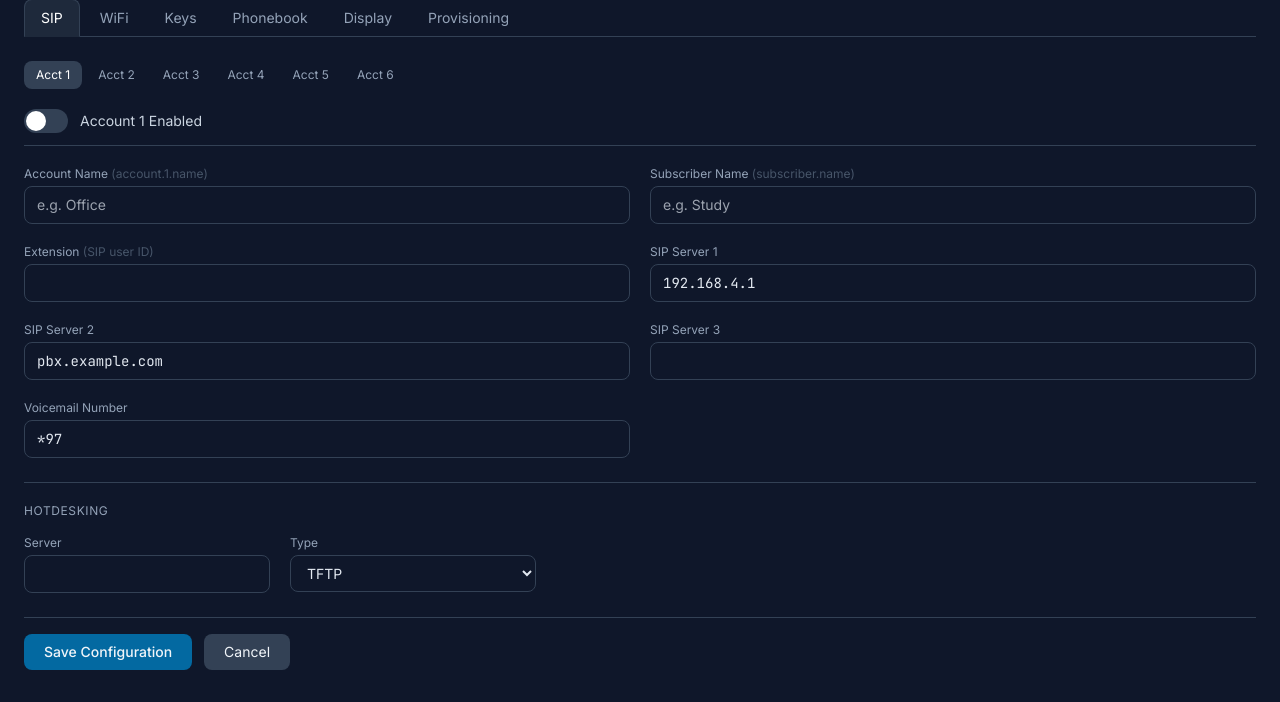
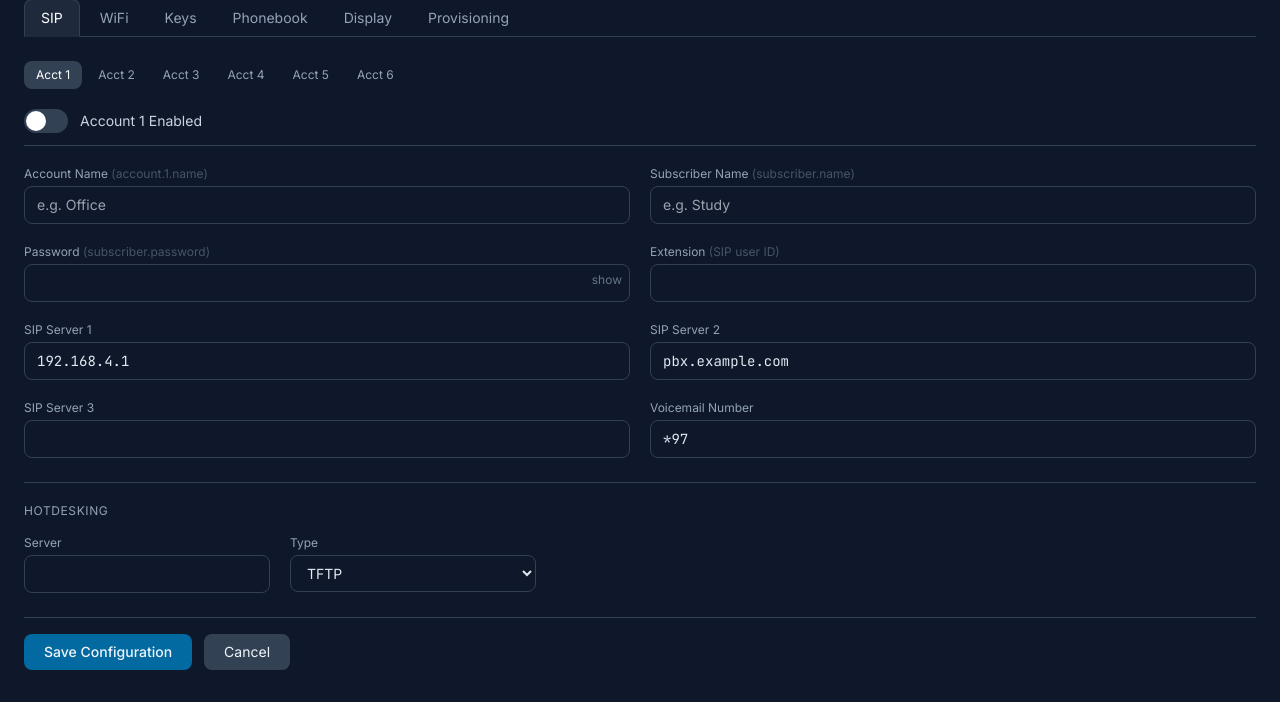
Before and after one commit to tarantir/GrandStream-Config-Manager, a FastAPI app: template templates/phone_edit.html in a window 1280 px wide. Shown: the part 148-850 px from the top of the page. Run offline with FastAPI, Linux system fonts and the light colour scheme; the template is opened without the code that fills it, so the values that code supplies are empty; some libraries are stand-ins or nearby versions.

Commit message:
Add password field to SipAccount model and update related functionality

```diff
--- a/database.py
+++ b/database.py
@@ -48,6 +48,7 @@ def init_db():
         _add_column_if_missing(conn, "phone_configs", "screensaver_downloadxmlinterval", "INTEGER DEFAULT 0")
         _add_column_if_missing(conn, "phone_configs", "screensaver_useprogrammablekeys", "BOOLEAN DEFAULT 0")
         _add_column_if_missing(conn, "sip_accounts",  "subscriber_name",                  "TEXT DEFAULT ''")
+        _add_column_if_missing(conn, "sip_accounts",  "password",                         "TEXT DEFAULT ''")
         _add_column_if_missing(conn, "sip_accounts",  "sip_server_3",                     "TEXT DEFAULT ''")
         _add_column_if_missing(conn, "phone_configs", "sip_notify_challenge",             "BOOLEAN DEFAULT 1")
         _add_column_if_missing(conn, "phone_configs", "datetime_date_format",            "TEXT DEFAULT 'yyyy-mm-dd'")
--- a/main.py
+++ b/main.py
@@ -158,7 +158,8 @@ async def save_phone_config(request: Request, phone_id: int, db: Session = Depen
         acct.enabled = f"acct_{n}_enabled" in form_data
         acct.display_name = form_data.get(f"acct_{n}_display_name", "")
         acct.subscriber_name = form_data.get(f"acct_{n}_subscriber_name", "")
-        acct.extension = form_data.get(f"acct_{n}_extension", "")
+        acct.password        = form_data.get(f"acct_{n}_password", "")
+        acct.extension       = form_data.get(f"acct_{n}_extension", "")
         acct.sip_server_1 = form_data.get(f"acct_{n}_sip_server_1", "192.168.1.1")
         acct.sip_server_2 = form_data.get(f"acct_{n}_sip_server_2", "pbx.example.com")
         acct.sip_server_3 = form_data.get(f"acct_{n}_sip_server_3", "")
--- a/models.py
+++ b/models.py
@@ -47,6 +47,7 @@ class SipAccount(Base):
     enabled = Column(Boolean, default=False)
     display_name = Column(Text, default="")
     subscriber_name = Column(Text, default="")
+    password = Column(Text, default="")
     extension = Column(Text, default="")
     sip_server_1 = Column(Text, default="192.168.1.1")
     sip_server_2 = Column(Text, default="pbx.example.com")
--- a/templates/phone_edit.html
+++ b/templates/phone_edit.html
@@ -90,6 +90,16 @@
           <input type="text" name="acct_{{ n }}_subscriber_name" value="{{ acct.subscriber_name if acct else '' }}"
             placeholder="e.g. Study"
             class="w-full bg-slate-900 border border-slate-700 rounded-lg px-3 py-2 text-sm text-slate-200 focus:ring-1 focus:ring-sky-500 focus:border-sky-500 outline-none">
+        </div>
+        <div>
+          <label class="block text-xs text-slate-400 mb-1">Password <span class="text-slate-600 normal-case">(subscriber.password)</span></label>
+          <div class="relative">
+            <input type="password" name="acct_{{ n }}_password" value="{{ acct.password if acct else '' }}"
+              id="acct-password-{{ n }}"
+              class="w-full bg-slate-900 border border-slate-700 rounded-lg px-3 py-2 text-sm mono text-slate-200 focus:ring-1 focus:ring-sky-500 focus:border-sky-500 outline-none pr-10">
+            <button type="button" onclick="toggleAcctPassword({{ n }})"
+              class="absolute right-2 top-2 text-slate-500 hover:text-slate-300 text-xs" id="acct-password-btn-{{ n }}">show</button>
+          </div>
         </div>
         <div>
           <label class="block text-xs text-slate-400 mb-1">Extension <span class="text-slate-600 normal-case">(SIP user ID)</span></label>
@@ -519,6 +529,14 @@
     else { inp.type = 'password'; btn.textContent = 'show'; }
   }
 
+  // Per-account SIP password show/hide
+  function toggleAcctPassword(n) {
+    const inp = document.getElementById(`acct-password-${n}`);
+    const btn = document.getElementById(`acct-password-btn-${n}`);
+    if (inp.type === 'password') { inp.type = 'text'; btn.textContent = 'hide'; }
+    else { inp.type = 'password'; btn.textContent = 'show'; }
+  }
+
   // Color picker sync
   const picker = document.getElementById('color-picker');
   const hexInput = document.getElementById('color-hex');
--- a/xml_generator.py
+++ b/xml_generator.py
@@ -37,6 +37,7 @@ def _emit_account(config: ET.Element, n: int, acct) -> None:
     sub.set("name", f"account.{n}.sip.subscriber")
     _part(sub, "name", acct.subscriber_name or display)
     _part(sub, "userid", ext)
+    _part(sub, "password", acct.password or "")
 
     vm = ET.SubElement(config, "item")
     vm.set("name", f"account.{n}.sip.voicemail")
--- a/xml_importer.py
+++ b/xml_importer.py
@@ -79,8 +79,11 @@ def parse_xml(content: bytes) -> dict:
         m = re.fullmatch(r"account\.(\d+)\.sip\.subscriber", name)
         if m:
             n = int(m.group(1))
-            if 1 <= n <= 6 and "name" in parts:
-                _acct(n)["subscriber_name"] = parts["name"]
+            if 1 <= n <= 6:
+                if "name" in parts:
+                    _acct(n)["subscriber_name"] = parts["name"]
+                if "password" in parts:
+                    _acct(n)["password"] = parts["password"]
             continue
 
         # ── Voicemail: account.N.sip.voicemail ───────────────────────────────
@@ -236,7 +239,7 @@ PHONE_CONFIG_FIELDS = [
 WIFI_SSID_FIELDS = ["essid", "psk", "key_mgmt", "enabled", "hidden", "priority"]
 
 ACCOUNT_FIELDS = [
-    "display_name", "subscriber_name", "extension", "enabled",
+    "display_name", "subscriber_name", "password", "extension", "enabled",
     "sip_server_1", "sip_server_2", "sip_server_3",
     "voicemail_number",
 ]
```
